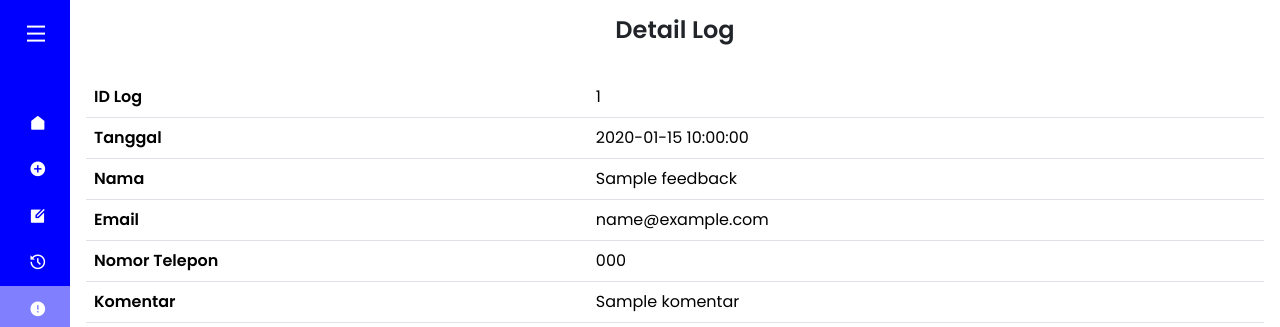
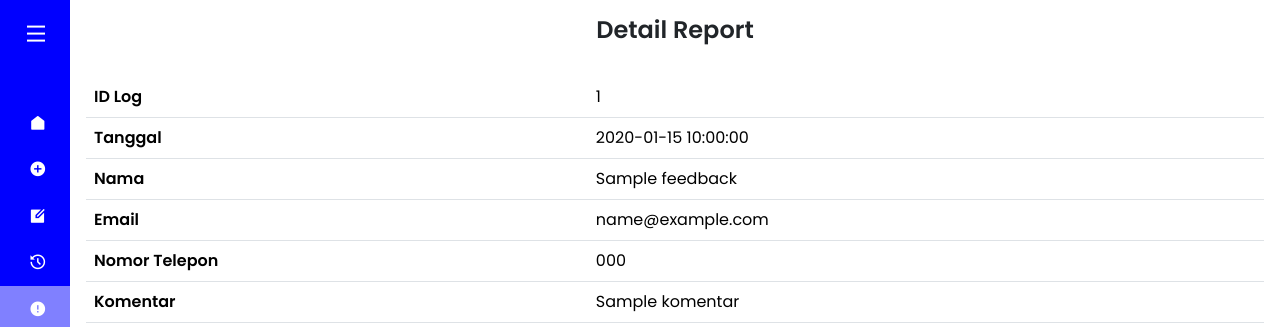
Before and after one commit to sulthannauval/Coverage-Map-Web, a Laravel app: template resources/views/adminreportshow.blade.php in a window 1280 px wide. Shown: the top 327 px of the page. Run offline with Laravel 9, Linux system fonts and the light colour scheme; the template is opened without the code that fills it: most values are stand-ins (such as "Sample title", 1, 10 or a date in 2020); style sheets or scripts are compiled from the project's sources; some libraries are stand-ins or nearby versions.

Commit message:
Mengganti heading halaman

```diff
--- a/resources/views/adminreportshow.blade.php
+++ b/resources/views/adminreportshow.blade.php
@@ -88,7 +88,7 @@
         <div class="main p-3">
             <div class="text-center">
                 <h1>
-                    Detail Log
+                    Detail Report
                 </h1>
                 <br>
             </div>
```
